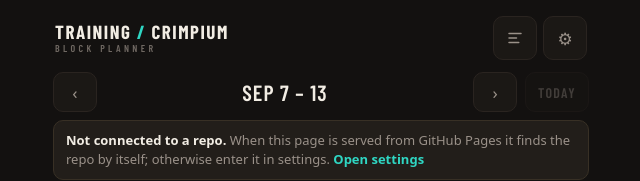
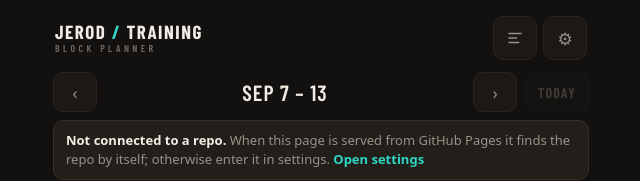
Before and after one commit to jerod-pfeffer/jerod-training, a plain HTML site: page index.html in a window 1280 px wide. Shown: the top 181 px of the page, without its empty margins (319-959 px from the left). Drawn offline with nearby package versions, Linux system fonts and the light colour scheme.

Commit message:
Add files via upload

```diff
--- a/index.html
+++ b/index.html
@@ -3,12 +3,12 @@
 <head>
 <meta charset="UTF-8">
 <meta name="viewport" content="width=device-width, initial-scale=1, viewport-fit=cover">
-<title>Training Block</title>
+<title>Jerod Training</title>
 <meta name="theme-color" content="#131110">
 <meta name="apple-mobile-web-app-capable" content="yes">
 <meta name="mobile-web-app-capable" content="yes">
 <meta name="apple-mobile-web-app-status-bar-style" content="black-translucent">
-<meta name="apple-mobile-web-app-title" content="Block">
+<meta name="apple-mobile-web-app-title" content="Jerod Training">
 <link rel="apple-touch-icon" href="icon.png">
 <link rel="icon" type="image/png" href="icon.png">
 <link rel="preconnect" href="https://fonts.googleapis.com">
@@ -21,7 +21,7 @@
 <div class="wrap">
 
   <header>
-    <div class="brand">Training <em>/</em> Crimpium<span class="brand-sub">Block planner</span></div>
+    <div class="brand">Jerod <em>/</em> Training<span class="brand-sub">Block planner</span></div>
     <div class="hbtns">
       <button class="icon-btn" id="btnBlock" aria-label="Block overview" title="Block"><svg width="18" height="18" viewBox="0 0 24 24" fill="none" stroke="currentColor" stroke-width="2" stroke-linecap="round"><path d="M4 6h16M4 12h10M4 18h13"/></svg></button>
       <button class="icon-btn" id="btnGear" aria-label="Settings" title="Settings">&#9881;</button>
```
Also changed, not shown: 1 other file.
